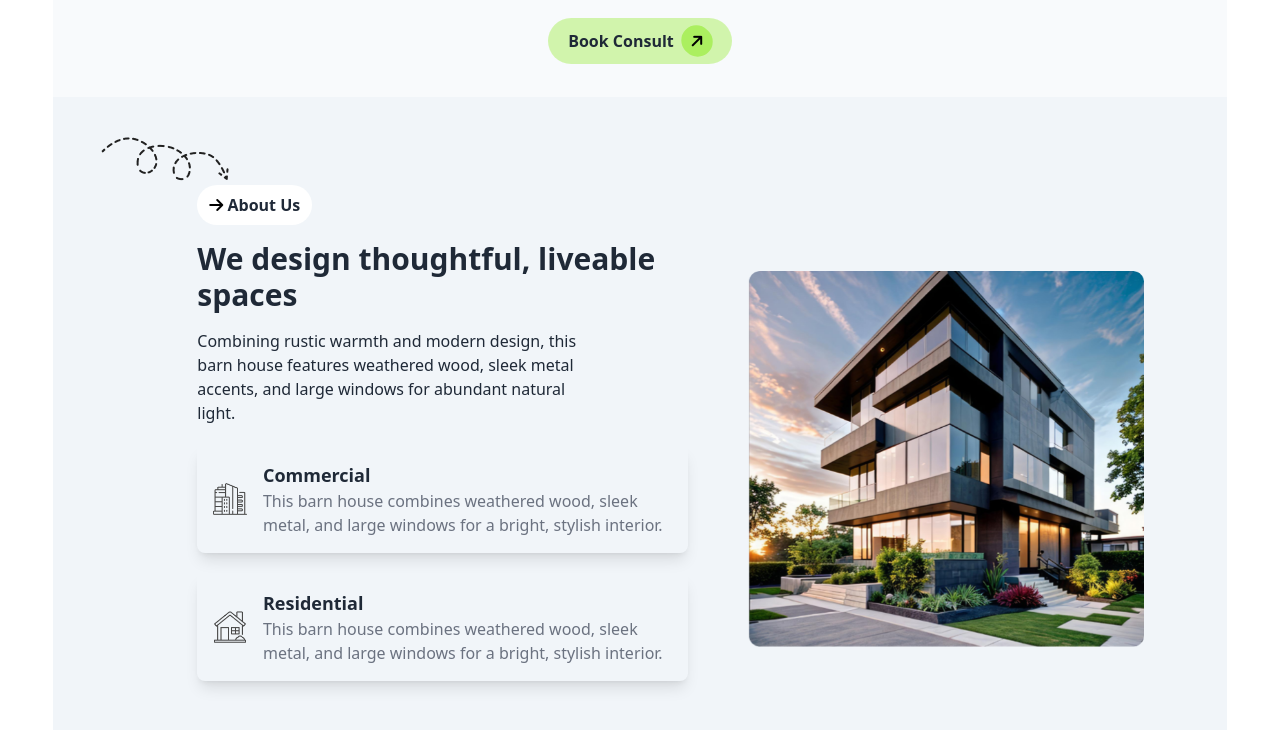
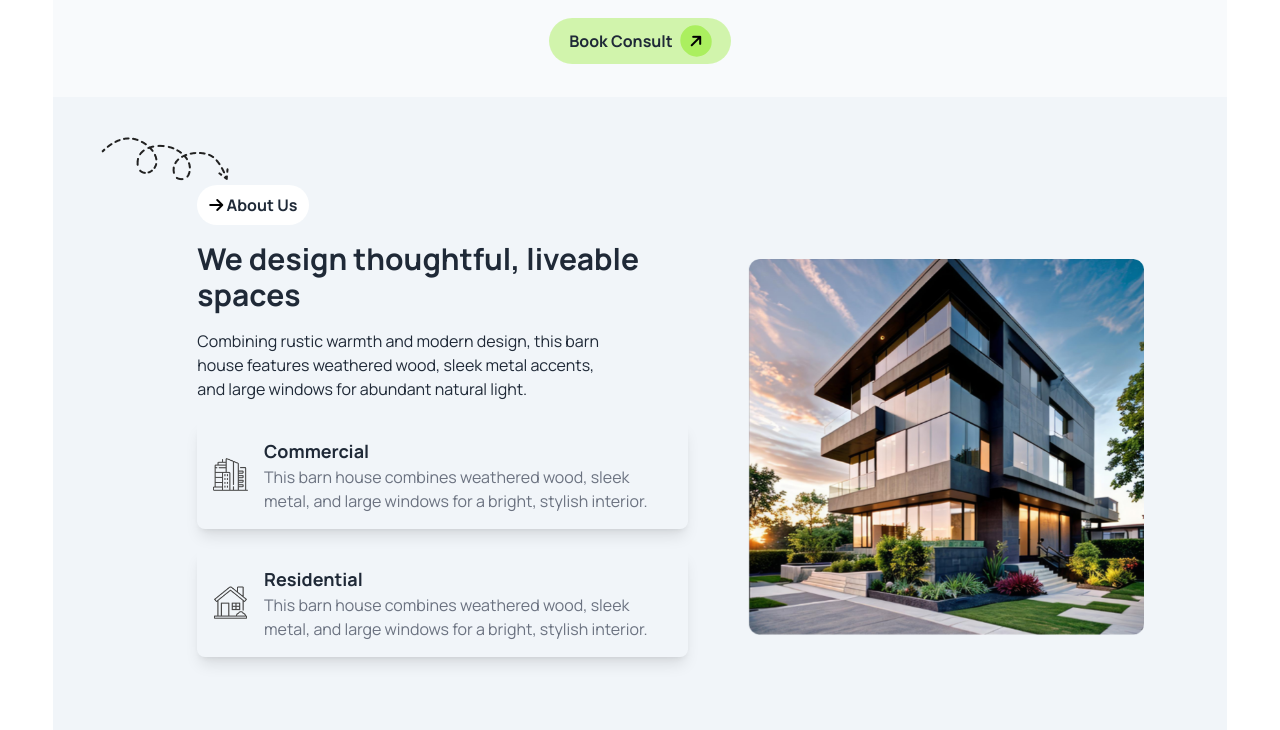
Before and after one commit to Tonmoy-1/My-3rd-Assignment-B10, a plain HTML site: page index.html in a window 1280 px wide. Shown: the part 498-1228 px from the top of the page. Drawn offline with nearby package versions, Linux system fonts and the light colour scheme.

Commit message:
all section and revision complete

```diff
--- a/index.html
+++ b/index.html
@@ -25,6 +25,12 @@
       crossorigin="anonymous"
       referrerpolicy="no-referrer"
     />
+    <!-- font style -->
+    <style>
+      .font-manrope {
+        font-family: "Manrope", sans-serif;
+      }
+    </style>
     <!-- tailwind script -->
     <script>
       tailwind.config = {
@@ -40,7 +46,7 @@
     <title>My-3rd-Assignment-B10/</title>
   </head>
 
-  <body class="fontFamily">
+  <body class="font-manrope">
     <!-- header section start -->
     <header class="w-11/12 mx-auto px-5 bg-slate-50">
       <!-- nav start -->
```
